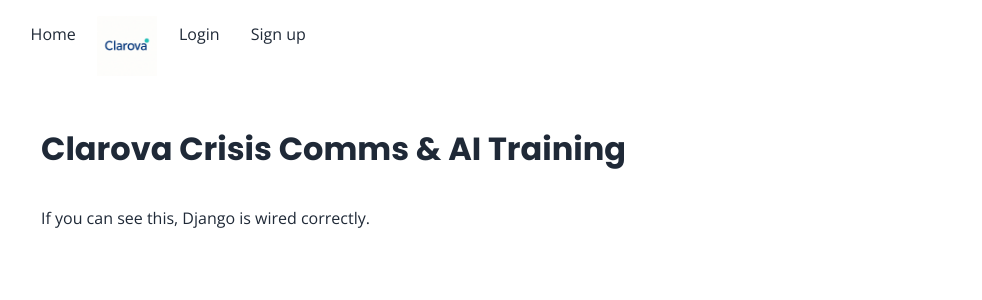
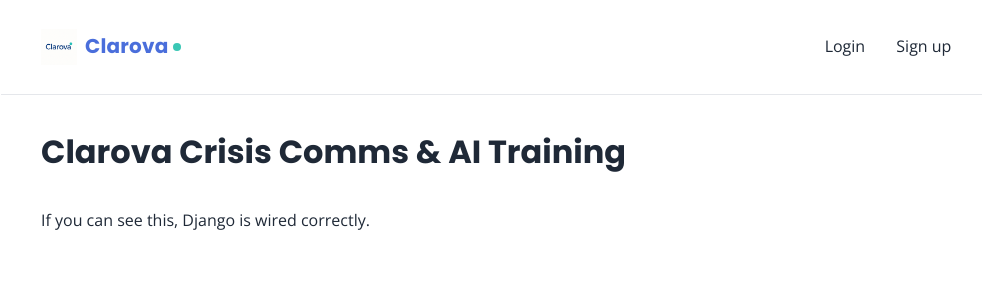
Before and after one commit to HelenLloydJeng/clarova-mvp, a Django app: page / in a window 1280 px wide. Shown: the top 300 px of the page, without its empty margins (139-1121 px from the left). Run offline with Django 3.2, Linux system fonts and the light colour scheme.

Commit message:
Add Clarova logo styling

```diff
--- a/static/app.css
+++ b/static/app.css
@@ -70,6 +70,12 @@
   border-radius:50%;
   background:var(--clarova-teal);
 }
+/* Logo tweaks */
+.brand-logo img.logo-img {
+  height: 36px;
+  margin-right: 0.5rem;
+}
+
 nav[aria-label="Main"]{
   margin-left:auto;
   display:flex; gap:.75rem; flex-wrap:wrap;
--- a/templates/base.html
+++ b/templates/base.html
@@ -12,10 +12,13 @@
 
   </head>
   <body>
-    <header>
+   <header class="site-header">
+  <div class="inner">
+    <a href="{% url 'core:home' %}" class="brand-logo">
+      <img src="{% static 'images/clarova_logo.jpg' %}" alt="Clarova Logo" class="logo-img">
+      Clarova<span class="dot"></span>
+    </a>
     <nav aria-label="Main">
-        <a href="{% url 'core:home' %}">Home</a>
-        <img src="{% static 'images/clarova_logo.jpg' %}" alt="Clarova Logo" height="60">
       {% if user.is_authenticated %}
         <a href="{% url 'core:dashboard' %}">Dashboard</a>
         <a href="{% url 'scenarios:list' %}">Scenarios</a>
@@ -26,7 +29,9 @@
         <a href="{% url 'account_signup' %}">Sign up</a>
       {% endif %}
     </nav>
+  </div>
 </header>
+
     <main>
       {% block content %}{% endblock %}
     </main>
```
Lines whose indentation alone changed are shown as unchanged.
